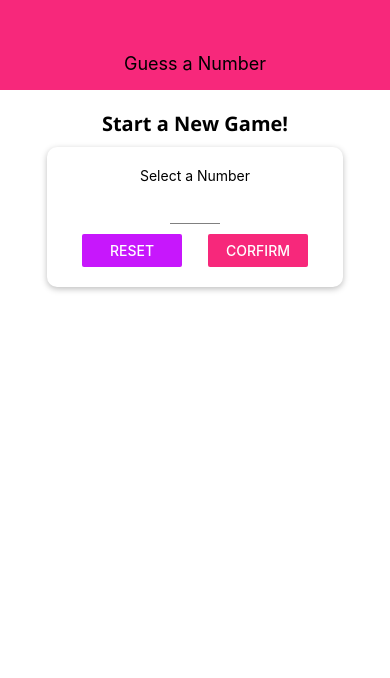
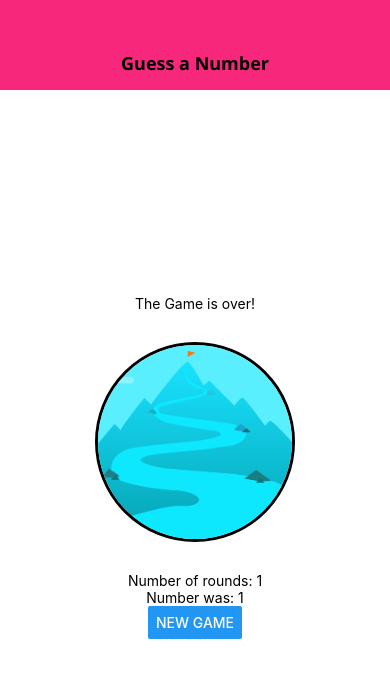
Before and after one commit to mariosknl/guess-number, a React Native app: screen / in a window 390 px wide. Shown: the top 678 px of the page. Built offline with nearby package versions, Linux system fonts and the light colour scheme.

Commit message:
adding local image and styling it

```diff
--- a/App.js
+++ b/App.js
@@ -44,6 +44,13 @@ export default function App() {
   };
 
   let content = <StartGame onStartGame={startGameHandler} />;
+  content = (
+    <GameOverScreen
+      roundsNumber={1}
+      userNumber={1}
+      onRestart={configureNewGameHandler}
+    />
+  );
 
   if (userNumber && guessRounds <= 0) {
     content = (
--- a/components/Header.js
+++ b/components/Header.js
@@ -23,6 +23,7 @@ const styles = StyleSheet.create({
   headerTitle: {
     color: "black",
     fontSize: 18,
+    fontFamily: "open-sans-bold",
   },
 });
 
--- /dev/null
+++ b/constants/default-styles.js
@@ -0,0 +1,11 @@
+import { StyleSheet } from "react-native";
+
+export default StyleSheet.create({
+  bodyText: {
+    fontFamily: "open-sans",
+  },
+  title: {
+    fontFamily: "open-sans-bold",
+    fontSize: 18,
+  },
+});
--- a/screens/GameOverScreen.js
+++ b/screens/GameOverScreen.js
@@ -1,12 +1,19 @@
 import React from "react";
-import { Button, View, Text, StyleSheet } from "react-native";
+import { Button, Image, View, Text, StyleSheet } from "react-native";
+
+import DefaultStyles from "../constants/default-styles";
 
 const GameOverScreen = (props) => {
   return (
     <View style={styles.screen}>
-      <Text>The Game is over!</Text>
-      <Text>Number of rounds: {props.roundsNumber}</Text>
-      <Text>Number was: {props.userNumber}</Text>
+      <Text style={styles.titleText}>The Game is over!</Text>
+      <View style={styles.imageContainer}>
+        <Image style={styles.image} source={require("../assets/success.png")} />
+      </View>
+      <Text style={styles.bodyText}>
+        Number of rounds: {props.roundsNumber}
+      </Text>
+      <Text style={styles.bodyText}>Number was: {props.userNumber}</Text>
       <Button title="NEW GAME" onPress={props.onRestart} />
     </View>
   );
@@ -18,6 +25,19 @@ const styles = StyleSheet.create({
     justifyContent: "center",
     alignItems: "center",
   },
+  image: {
+    width: "100%",
+    height: "100%",
+  },
+  imageContainer: {
+    width: 200,
+    height: 200,
+    borderRadius: 150,
+    borderWidth: 3,
+    borderColor: "black",
+    overflow: "hidden",
+    marginVertical: 30,
+  },
 });
 
 export default GameOverScreen;
--- a/screens/GameScreen.js
+++ b/screens/GameScreen.js
@@ -3,6 +3,7 @@ import { Alert, Button, View, Text, StyleSheet } from "react-native";
 
 import NumberContainer from "../components/NumberContainer";
 import Card from "../components/Card";
+import DefaultStyles from "../constants/default-styles";
 
 const generateRandomBetween = (min, max, exclude) => {
   min = Math.ceil(min);
@@ -57,7 +58,7 @@ const GameScreen = (props) => {
 
   return (
     <View style={styles.screen}>
-      <Text>Opponent's Guess</Text>
+      <Text style={DefaultStyles.title}>Opponent's Guess</Text>
       <NumberContainer>{currentGuess}</NumberContainer>
       <Card style={styles.buttonContainer}>
         <Button title="LOWER" onPress={nextGuessHandler.bind(this, "lower")} />
```
Also changed, not shown: assets/success.png (added).
